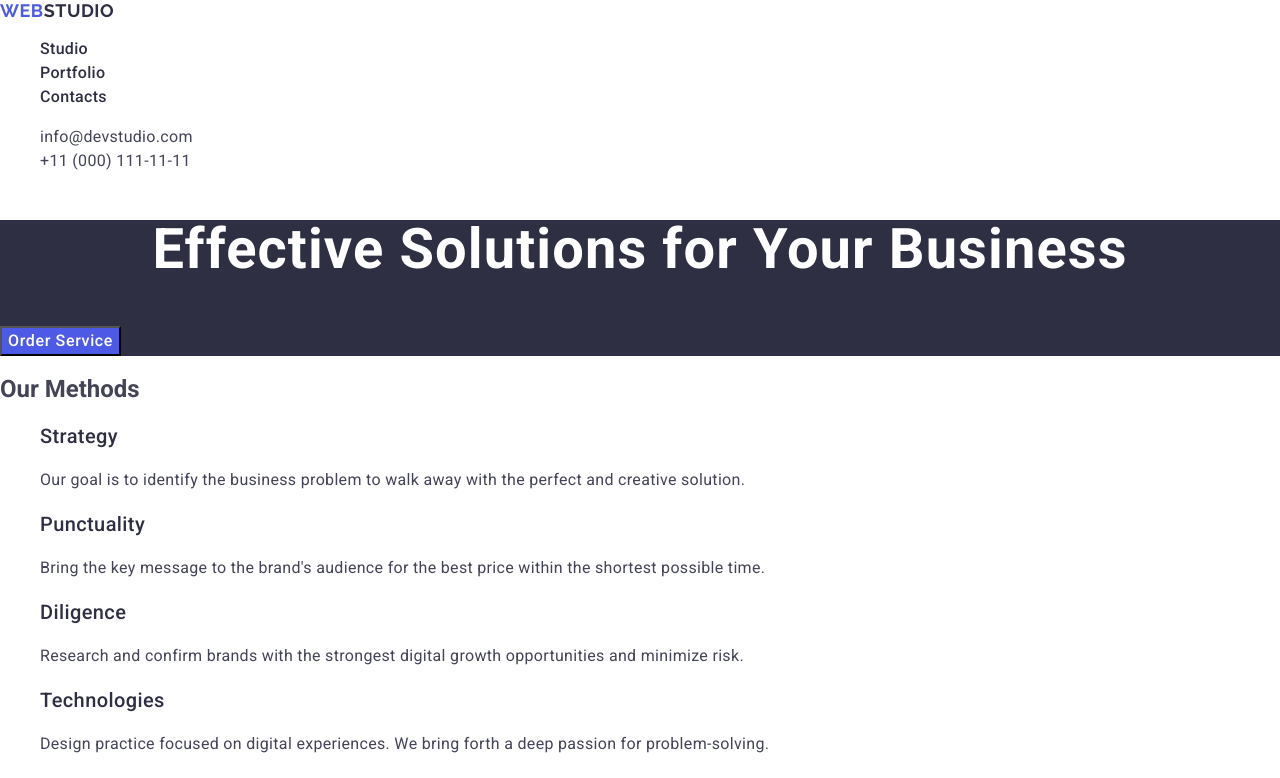
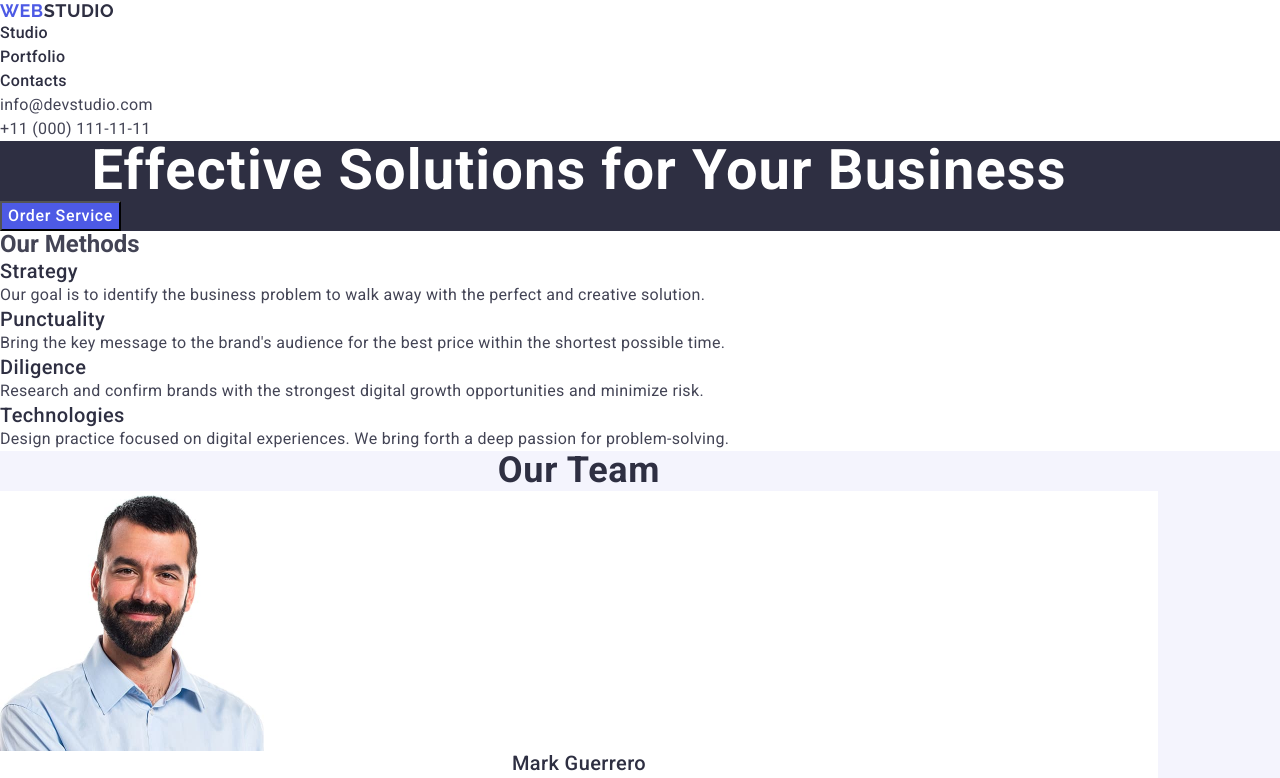
Before and after one commit to Wiktor-Bruy/goit-markup-hw-03, a plain HTML site: page index.html in a window 1280 px wide. Shown: the top 778 px of the page. Drawn offline with nearby package versions, Linux system fonts and the light colour scheme.

Commit message:
first update

```diff
--- a/css/styles.css
+++ b/css/styles.css
@@ -9,6 +9,27 @@ a {
 }
 ul {
   list-style-type: none;
+  margin: 0;
+  padding-left: 0;
+}
+h1,
+h2,
+h3,
+h4,
+h5,
+h6,
+p {
+  margin: 0;
+}
+img {
+  display: block;
+}
+.container {
+  max-width: 1158px;
+  padding-left: ;
+  padding-right: ;
+  margin-left: ;
+  margin-right: ;
 }
 
 /*Top line*/
--- a/index.html
+++ b/index.html
@@ -19,6 +19,7 @@
 
   <body>
     <header class="top-line">
+      <div class="container">
         <nav>
           <a class="logo" href="./index.html"
             >Web<span class="logo-top">Studio</span></a
@@ -44,22 +45,26 @@
             </li>
           </ul>
         </address>
+      </div>
     </header>
 
     <main>
       <section class="top-fon">
+        <div class="container">
           <h1 class="top-title">Effective Solutions for Your Business</h1>
           <button class="top-but" type="button">Order Service</button>
+        </div>
       </section>
 
       <section class="methods">
+        <div class="container">
           <h2>Our Methods</h2>
           <ul>
             <li>
               <h3 class="text-title">Strategy</h3>
               <p class="text">
-              Our goal is to identify the business problem to walk away with the
-              perfect and creative solution.
+                Our goal is to identify the business problem to walk away with
+                the perfect and creative solution.
               </p>
             </li>
             <li>
@@ -84,9 +89,11 @@
               </p>
             </li>
           </ul>
+        </div>
       </section>
 
       <section class="team">
+        <div class="container">
           <h2 class="sec-title">Our Team</h2>
           <ul>
             <li class="photo">
@@ -122,9 +129,11 @@
               <p class="text">UI Designer</p>
             </li>
           </ul>
+        </div>
       </section>
 
       <section class="portfolio">
+        <div class="container">
           <h2 class="sec-title">Our Portfolio</h2>
           <ul>
             <li>
@@ -155,7 +164,11 @@
               <p class="text">App</p>
             </li>
             <li>
-            <img src="./images/Taxi.jpg" alt="Taxi Service Image" width="360" />
+              <img
+                src="./images/Taxi.jpg"
+                alt="Taxi Service Image"
+                width="360"
+              />
               <h3 class="text-title">Taxi Service</h3>
               <p class="text">Marketing</p>
             </li>
@@ -178,17 +191,20 @@
               <p class="text">Marketing</p>
             </li>
           </ul>
+        </div>
       </section>
     </main>
 
     <footer class="down-line">
+      <div class="container">
         <a class="logo" href="./index.html"
           >Web<span class="logo-down">Studio</span></a
         >
         <p class="text">
-        Increase the flow of customers and sales for your business with digital
-        marketing & growth solutions.
+          Increase the flow of customers and sales for your business with
+          digital marketing & growth solutions.
         </p>
+      </div>
     </footer>
   </body>
 </html>
```
Lines whose indentation alone changed are shown as unchanged.
